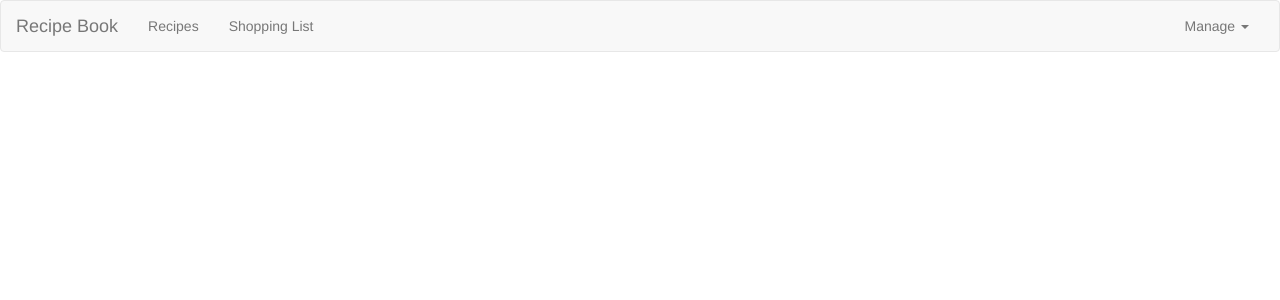
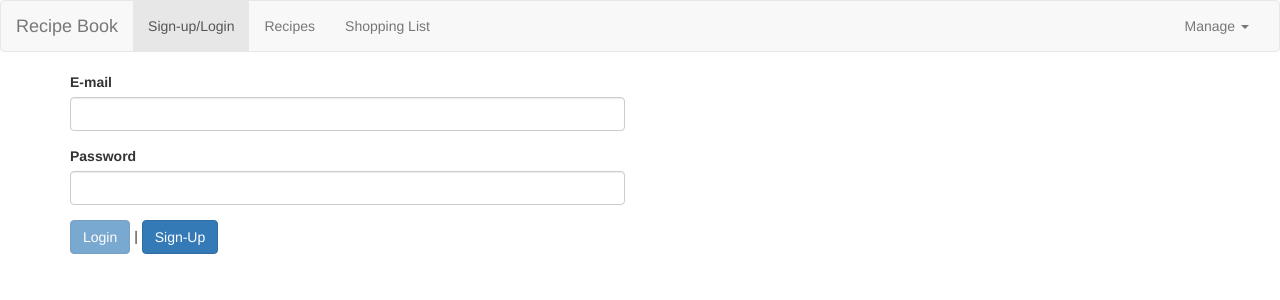
Before and after one commit to VinayChoudhary24/Oline-Food-Order-App--Angular--Firebase--BootStrap--TypeScript, an Angular app: page /auth in a window 1280 px wide. Before the commit this address led to /. Shown: the top 300 px of the page. Built offline with nearby package versions, Linux system fonts and the light colour scheme.

Commit message:
Http Requests

```diff
--- /dev/null
+++ b/src/app/auth/auth.component.html
@@ -0,0 +1,35 @@
+<div class="row">
+    <div class="col-xs-12 col-md-6 col-md-offset">
+        <form #authForm="ngForm" (ngSubmit)="onSubmit(authForm)">
+            <div class="form-group">
+                <label for="email">E-mail</label>
+                <input
+                type="email"
+                id="email"
+                class="form-control"
+                ngModel
+                name="email"
+                required
+                email >
+            </div>
+            <div class="form-group">
+                <label for="password">Password</label>
+                <input
+                type="password"
+                id="password"
+                class="form-control"
+                ngModel
+                name="password"
+                required
+                minlength="6" >
+            </div>
+            <div>
+                <button
+                class="btn btn-primary"
+                [disabled]="!authForm.valid"
+                type="submit">{{ isLoginMode ? 'Login' : 'Sign-Up' }}</button> |
+                <button class="btn btn-primary" type="button" (click)="onSwitchMode()">{{ isLoginMode ? 'Sign-Up' : 'Login' }}</button>
+            </div>
+        </form>
+    </div>
+</div>
--- /dev/null
+++ b/src/app/auth/auth.component.ts
@@ -0,0 +1,23 @@
+import { Component } from "@angular/core";
+import { NgForm } from "@angular/forms";
+
+@Component({
+    selector: 'app-auth',
+    templateUrl: './auth.component.html',
+})
+
+export class AuthComponent {
+    // To switch between the User
+    isLoginMode = true;
+
+    // Method to swith Modes
+    onSwitchMode() {
+        this.isLoginMode = !this.isLoginMode;
+    }
+
+    // This will Submit the Form
+    onSubmit(form: NgForm) {
+        console.log(form.value);
+        form.reset();
+    }
+}
--- a/src/app/header/header.component.html
+++ b/src/app/header/header.component.html
@@ -15,6 +15,8 @@
                 <!-- After routing added, we dont need this  -->
                 <!-- <li><a href="#" (click)="onSelect('recipe')">Recipes</a></li> -->
 
+                <!-- This is for the Authentication -->
+                <li routerLinkActive="active"><a routerLink="/auth">Sign-up/Login</a></li>
                 <!-- For Recipes LINK/route -->
                 <!-- Add routerLinkActive directive to show/Style the Current Active Class -->
                 <li routerLinkActive="active"><a routerLink="/recipes">Recipes</a></li>
@@ -33,8 +35,9 @@
                     <!-- This is the Dropdown Arrow and Class of CARET will give us the  Dropdown Arrow -->
                     <a style="cursor: pointer;" class="dropdown-toggle" role="button" >Manage <span class="caret"></span></a>
                     <ul class="dropdown-menu">
-                        <li><a style="cursor: pointer;">Save Data</a></li>
-                        <li><a style="cursor: pointer;">Fetch Data</a></li>
+                        <li>
+                            <a style="cursor: pointer;" (click)="onSaveData()">Save Data</a></li>
+                        <li><a style="cursor: pointer;" (click)="onFetchData()">Fetch Data</a></li>
                     </ul>
                 </li>
             </ul>
--- a/src/app/header/header.component.ts
+++ b/src/app/header/header.component.ts
@@ -1,4 +1,5 @@
 import { Component } from "@angular/core";
+import { DataStorageService } from "../shared/Http-data-storage.service";
 
 @Component({
     selector: 'app-header',
@@ -7,6 +8,9 @@ import { Component } from "@angular/core";
 })
 
 export class HeaderComponent {
+    // To access the Http Request
+    constructor( private dataStorageService: DataStorageService ) {}
+
     // add a Property
     // Create a Variable that will be LISTENED(@Output) by other Components, and EMIT the FEATURES
     // After routing we dont need this
@@ -19,4 +23,14 @@ export class HeaderComponent {
     // onSelect(feature: string) {
     //     this.featureSelected.emit(feature);
     // }
+
+    // Store the Recipes to the Database by Click Save
+    onSaveData() {
+        this.dataStorageService.storeRecipes();
+    }
+
+    // Fetch the Recipes from the Database
+    onFetchData() {
+        this.dataStorageService.fetchRecipes().subscribe();
+    }
 }
--- a/src/app/recipes/recipe.service.ts
+++ b/src/app/recipes/recipe.service.ts
@@ -80,6 +80,13 @@ export class RecipeService {
 //   Add Constructor to Use the Shopping List Service
 constructor( private slService: ShoppingListService ) {}
 
+// This will Update the RecipesList Section when we Fetch from Database i.e Click fetch Data
+setRecipes(recipes: Recipe[]) {
+    this.recipes = recipes;
+    // To update All places that we changed the Recipes
+    this.recipesChanged.next(this.recipes.slice());
+}
+
 //   A Method to get the Service from Outside
     getRecipes() {
         // Use SLICE() so that it will Return the Exact Copy of this recipes ARRAY
--- /dev/null
+++ b/src/app/recipes/recipes-resolver.service.ts
@@ -0,0 +1,25 @@
+// To Avoid Unneccessary Bugs while Loading the Page for the First time without any Saved and Fetched Data
+
+import { Injectable } from "@angular/core";
+import { ActivatedRouteSnapshot, Resolve, RouterStateSnapshot } from "@angular/router";
+import { DataStorageService } from "../shared/Http-data-storage.service";
+import { Recipe } from "./recipe.model";
+import { RecipeService } from "./recipe.service";
+
+@Injectable({
+    providedIn: 'root'
+})
+
+export class RecipesResolverService implements Resolve<Recipe[]> {
+    constructor( private dataStorageService: DataStorageService,
+                private recipesService: RecipeService ) {}
+
+    resolve(route: ActivatedRouteSnapshot, state: RouterStateSnapshot) {
+        const recipes = this.recipesService.getRecipes();
+        if (recipes.length === 0) {
+            return this.dataStorageService.fetchRecipes();
+        } else {
+            return recipes;
+        }
+    }
+}
--- /dev/null
+++ b/src/app/shared/Http-data-storage.service.ts
@@ -0,0 +1,48 @@
+import { Injectable } from "@angular/core";
+import { HttpClient } from "@angular/common/http";
+import { RecipeService } from "../recipes/recipe.service";
+import { Recipe } from "../recipes/recipe.model";
+import { map, tap } from "rxjs/operators";
+
+// Add Injectable to add Other Services and Providers Array
+@Injectable({
+    providedIn: 'root'
+})
+
+export class DataStorageService {
+
+    // This property uses the HttpClientModule in this Service
+    constructor( private http: HttpClient,
+        // to Access all the Recipes in this Servies i.e to Store and Fetch them
+                private recipeService: RecipeService ) {}
+
+    //To Store all the Recipes from the RecipeList Section to the FIREBASE Database...
+    storeRecipes() {
+        const recipes = this.recipeService.getRecipes();
+        // Use PUT request to Store all data and at the Same time Replace the Existing data i.e UPDATE
+        this.http.put('https://online-food-order-app-40d46-default-rtdb.firebaseio.com/recipes.json', recipes)
+        // To send a HttpRequest we need to SUBSCRIBE always
+        .subscribe( (response) => {
+            console.log(response);
+        })
+    }
+
+    // To Fetch the Stored recipes from the FIREBASE Database
+    fetchRecipes() {
+        return this.http.get<Recipe[]>('https://online-food-order-app-40d46-default-rtdb.firebaseio.com/recipes.json')
+        // Add Operator to Make sure we always fetch in a FORMAT i.e recipes with Ingredients[] Array
+        // This map is the RxJS Operator Map used with PIPE()
+        .pipe( map( (recipes) => {
+            // This is the Normal JS map Function
+            return recipes.map( (recipe) => {
+                return { ...recipe, ingredients: recipe.ingredients ? recipe.ingredients : [] }
+            });
+        }),
+        // Tap method is Used here for the ResolverService
+        tap( (recipes) => {
+            this.recipeService.setRecipes(recipes);
+        })
+        )
+    }
+
+}
```
Also changed, not shown: src/app/app-routing.module.ts (+7 -2 lines), src/app/app.module.ts (+7 -2 lines), src/app/auth/auth.service.ts (added, +29 -0 lines).
